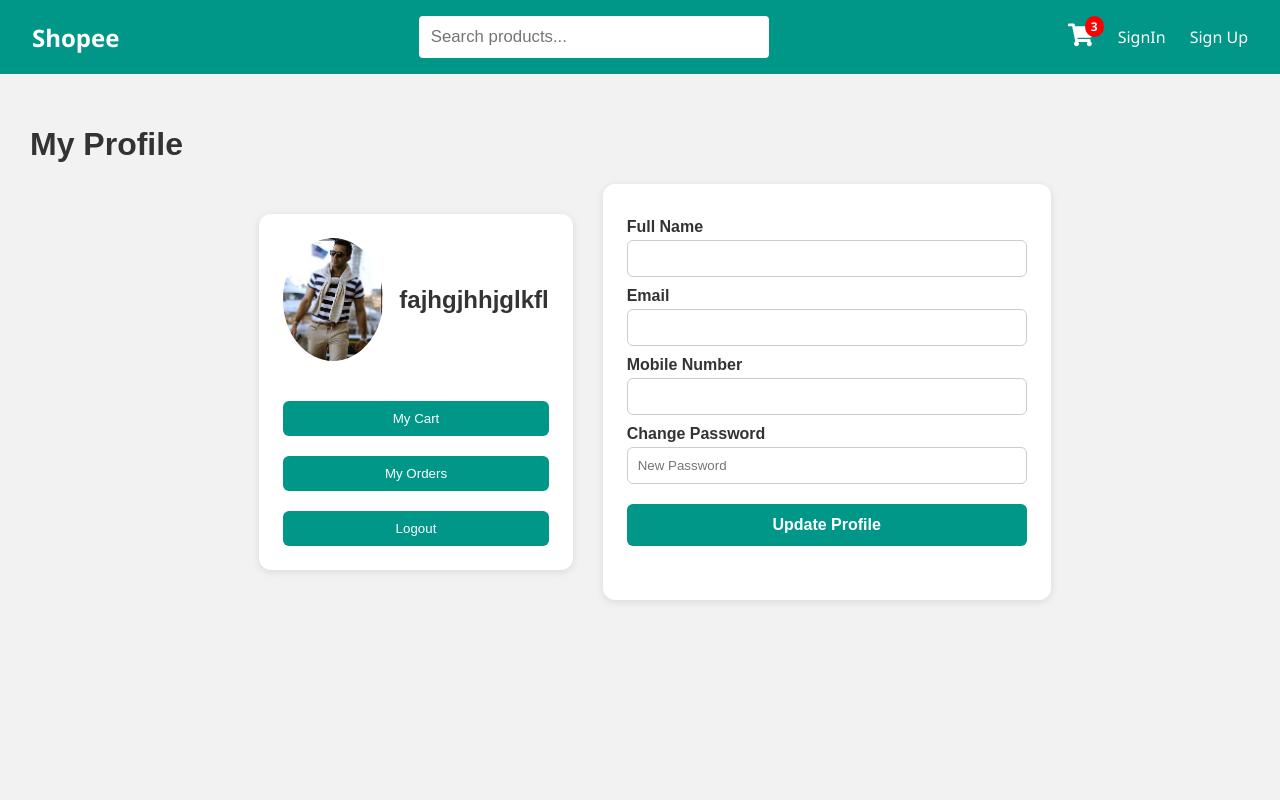
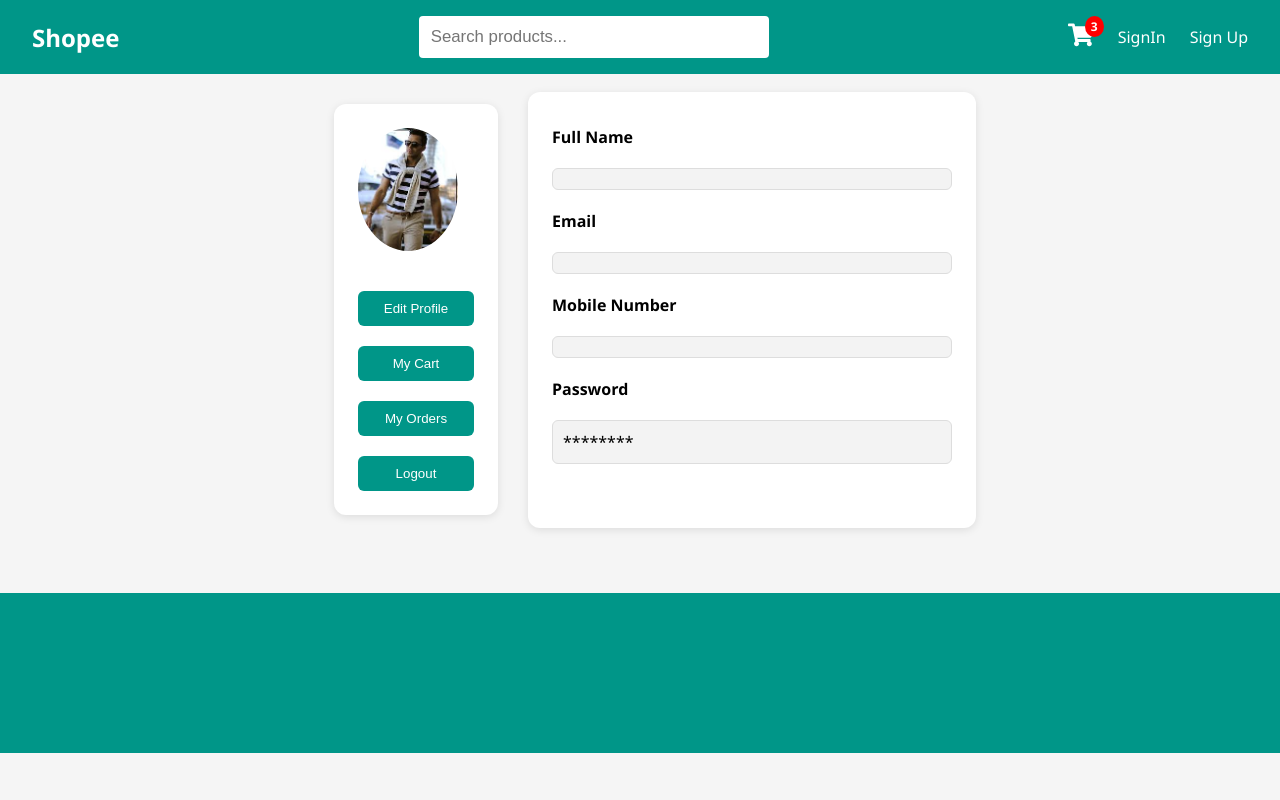
Before and after one commit to CDAC-PROJECT-Ecommerce/client, a React (Vite) app: page /profile in a window 1280 px wide. Shown: the top 800 px of the page. Built offline with nearby package versions, Linux system fonts and the light colour scheme.

Commit message:
Profile page and Edit Profile Page updates

```diff
--- a/src/App.jsx
+++ b/src/App.jsx
@@ -11,6 +11,7 @@ import AddAddressPage from "./components/Address/AddAddressPage";
 import Footer from "./screens/Footer";
 import MyCart from "./components/Cart/MyCart";
 import AdminRoutes from "./admin/routes/AdminRoutes";
+import ViewProfile from "./components/Profile/ViewProfile";
 import ProfilePage from "./components/Profile/ProfilePage";
 
 const App = () => {
@@ -28,7 +29,8 @@ const App = () => {
         <Route path="/addAdress" element={<AddAddressPage />} />
         <Route path="/cart" element={<MyCart />} />
         <Route path="/admin/*" element={<AdminRoutes />} />
-        <Route path="/profile" element={<ProfilePage />} />
+        <Route path="/profile" element={<ViewProfile />} />
+        <Route path="/edit_profile" element={<ProfilePage />} />
       </Routes>
       <Footer />
     </>
--- a/src/components/Profile/ProfileForm.css
+++ b/src/components/Profile/ProfileForm.css
@@ -77,3 +77,11 @@
 .logout-btn {
   background-color: red;
 }
+
+.readonly {
+  padding: 10px;
+  background-color: #f3f3f3;
+  border-radius: 6px;
+  border: 1px solid #ddd;
+  margin-bottom: 10px;
+}
--- a/src/components/Profile/ProfileForm.jsx
+++ b/src/components/Profile/ProfileForm.jsx
@@ -66,10 +66,19 @@ const ProfileForm = () => {
 
             <label>Mobile Number</label>
             <input
-              type="text"
+              type="Number"
               name="mobile"
               placeholder={profile?.mobile}
               value={profile?.mobile}
+              onChange={handleChange}
+            />
+
+            <label>Current Password</label>
+            <input
+              type="password"
+              name="currentPassword"
+              placeholder="New Password"
+              value={profile?.password}
               onChange={handleChange}
             />
 
@@ -82,9 +91,7 @@ const ProfileForm = () => {
               onChange={handleChange}
             />
 
-            <button className="save-btn" onClick={handleUpdate}>
-              Update Profile
-            </button>
+            <button className="save-btn" onClick={handleUpdate}>Update Profile</button>
           </div>
         </div>
       </div>
--- /dev/null
+++ b/src/components/Profile/ViewProfile.jsx
@@ -0,0 +1,45 @@
+
+import { useNavigate } from "react-router-dom";
+import { useSelector, useDispatch } from "react-redux";
+import "./ProfileForm.css";
+
+const ViewProfile = () => {
+    const profile = useSelector((state) => state.users);
+    const dispatch = useDispatch();
+    const navigate = useNavigate();
+
+  return (
+    <div className="div-of-page">
+      <div className="nav-links">
+        <div className="profile-top">
+          <img src="menclothing.jpg" alt="profile" />
+          <h2>{profile?.name}</h2>
+        </div>
+        <button className="edit-btn" onClick={() => navigate("/edit_profile")}>Edit Profile</button>
+        <button>My Cart</button>
+        <button>My Orders</button>
+        <button className="logout-btn" onClick={() => dispatch(logout())}>
+          Logout
+        </button>
+      </div>
+
+      <div className="profile-form">
+        <div className="form-section">
+          <label>Full Name</label>
+          <p className="readonly">{profile?.name}</p>
+
+          <label>Email</label>
+          <p className="readonly">{profile?.email}</p>
+
+          <label>Mobile Number</label>
+          <p className="readonly">{profile?.mobile}</p>
+
+          <label>Password</label>
+          <p className="readonly">********</p>
+        </div>
+      </div>
+    </div>
+  );
+};
+
+export default ViewProfile;
```
